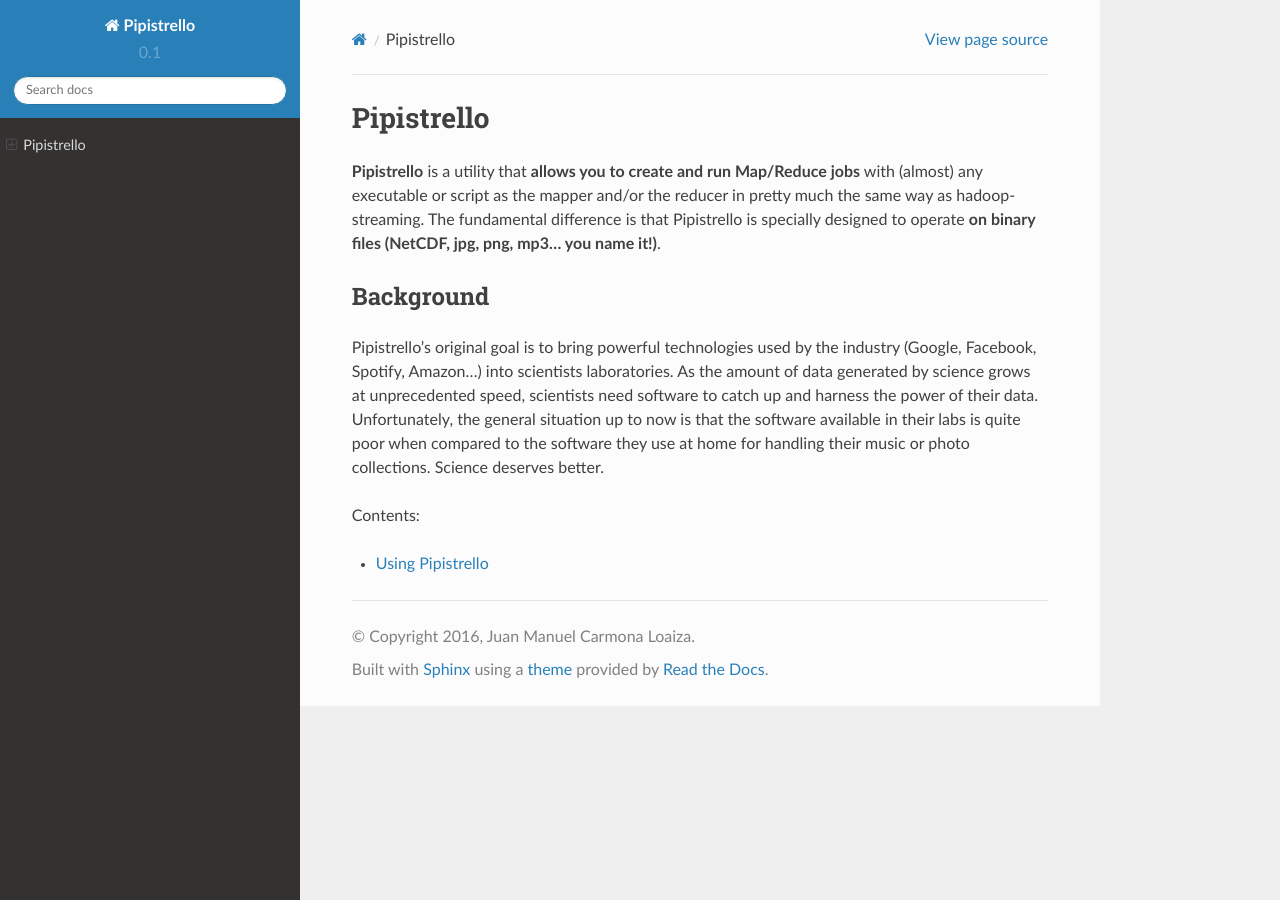
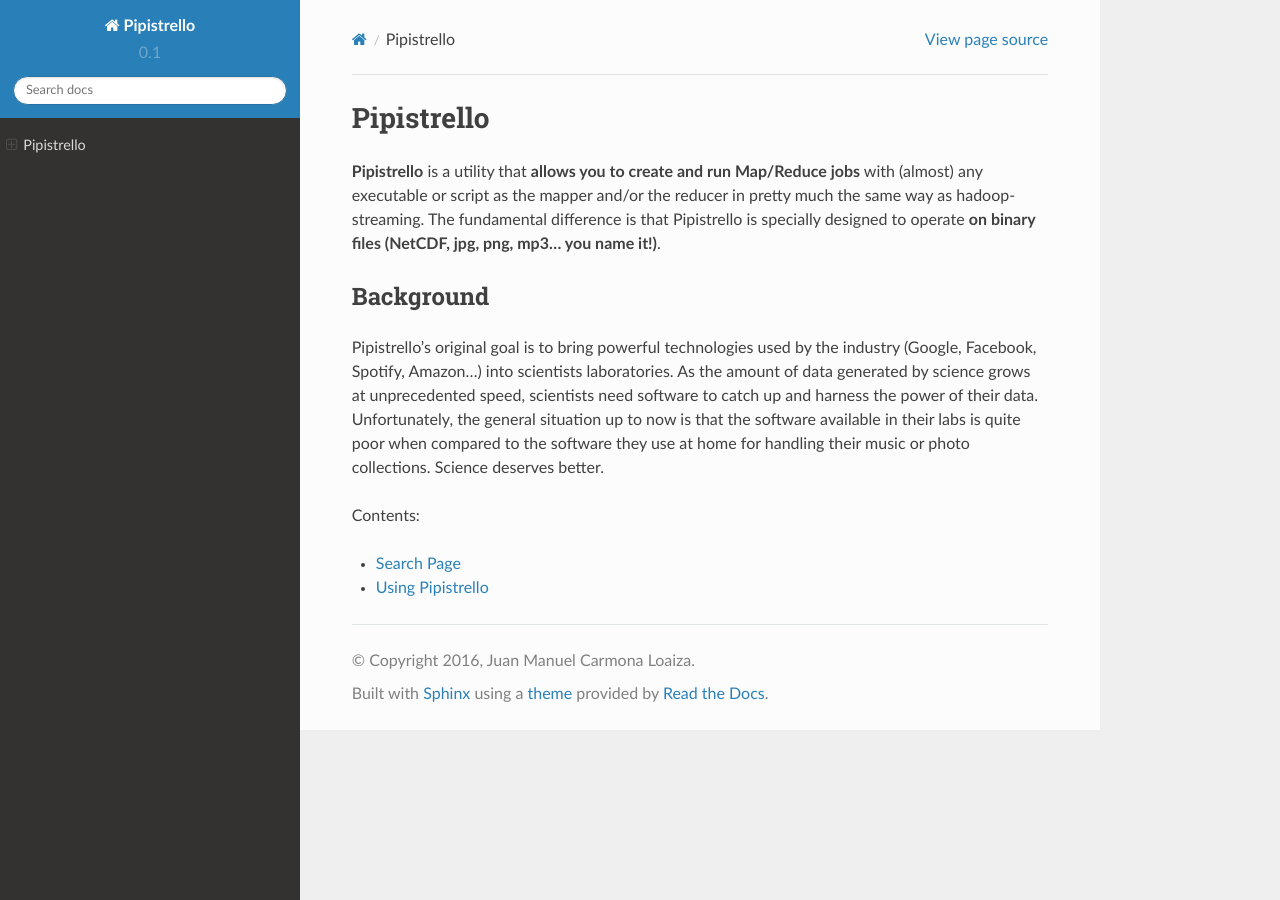
Before and after one commit to juanmcloaiza/Pipistrello, a Sphinx documentation site: the page built from docs/index.rst, in a window 1280 px wide. Built offline with Sphinx 7.4.7 and the Read the Docs theme 2.0.0, drawn with Linux system fonts in a browser that asks for light colours; formulas are drawn with MathJax 3.

Commit message:
Update index.rst

```diff
--- a/docs/index.rst
+++ b/docs/index.rst
@@ -34,5 +34,5 @@ Contents:
 
 .. * :ref:`genindex`
 .. * :ref:`modindex`
-.. * :ref:`search`
+* :ref:`search`
 * :ref:`readme`
```
